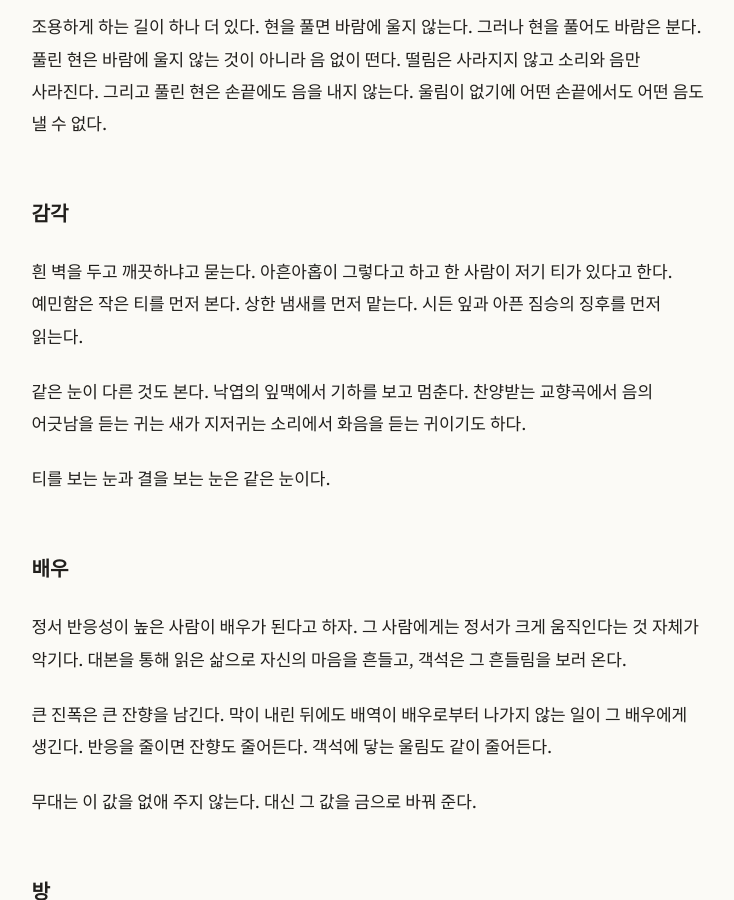
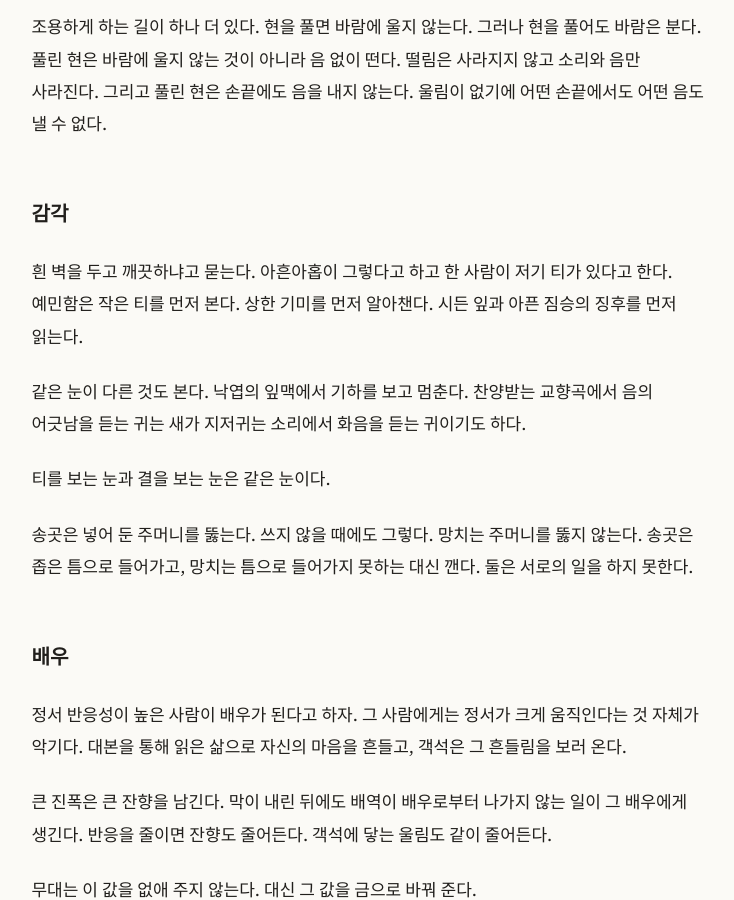
Before and after one commit to nonasking/essays, a Jekyll site: the page built from sensitivity/index.md, in a window 1280 px wide and 900 px high, scrolled down 2163 px. Shown: the whole window, without its empty margins (271-1005 px from the left). Built offline with Jekyll 4.4.1, drawn with Linux system fonts in a browser that asks for light colours.

Commit message:
Sensitivity: the awl and the hammer; 'notices first' in place of 'smells first' (KR/EN)
Co-Authored-By: Claude Fable 5.2 <noreply@anthropic.com>
Claude-Session: https://claude.ai/code/session_01BTGLPHUQgcECRy3cyR5ScH

```diff
--- a/sensitivity/index.md
+++ b/sensitivity/index.md
@@ -55,11 +55,13 @@ description: 손끝만 스쳐도 우는 악기에 대하여. 한 성질에서
 
 ## 감각
 
-흰 벽을 두고 깨끗하냐고 묻는다. 아흔아홉이 그렇다고 하고 한 사람이 저기 티가 있다고 한다. 예민함은 작은 티를 먼저 본다. 상한 냄새를 먼저 맡는다. 시든 잎과 아픈 짐승의 징후를 먼저 읽는다.
+흰 벽을 두고 깨끗하냐고 묻는다. 아흔아홉이 그렇다고 하고 한 사람이 저기 티가 있다고 한다. 예민함은 작은 티를 먼저 본다. 상한 기미를 먼저 알아챈다. 시든 잎과 아픈 짐승의 징후를 먼저 읽는다.
 
 같은 눈이 다른 것도 본다. 낙엽의 잎맥에서 기하를 보고 멈춘다. 찬양받는 교향곡에서 음의 어긋남을 듣는 귀는 새가 지저귀는 소리에서 화음을 듣는 귀이기도 하다.
 
 티를 보는 눈과 결을 보는 눈은 같은 눈이다.
+
+송곳은 넣어 둔 주머니를 뚫는다. 쓰지 않을 때에도 그렇다. 망치는 주머니를 뚫지 않는다. 송곳은 좁은 틈으로 들어가고, 망치는 틈으로 들어가지 못하는 대신 깬다. 둘은 서로의 일을 하지 못한다.
 
 ## 배우
 
```
Also changed, not shown: sensitivity/en.md (+3 -1 lines).
